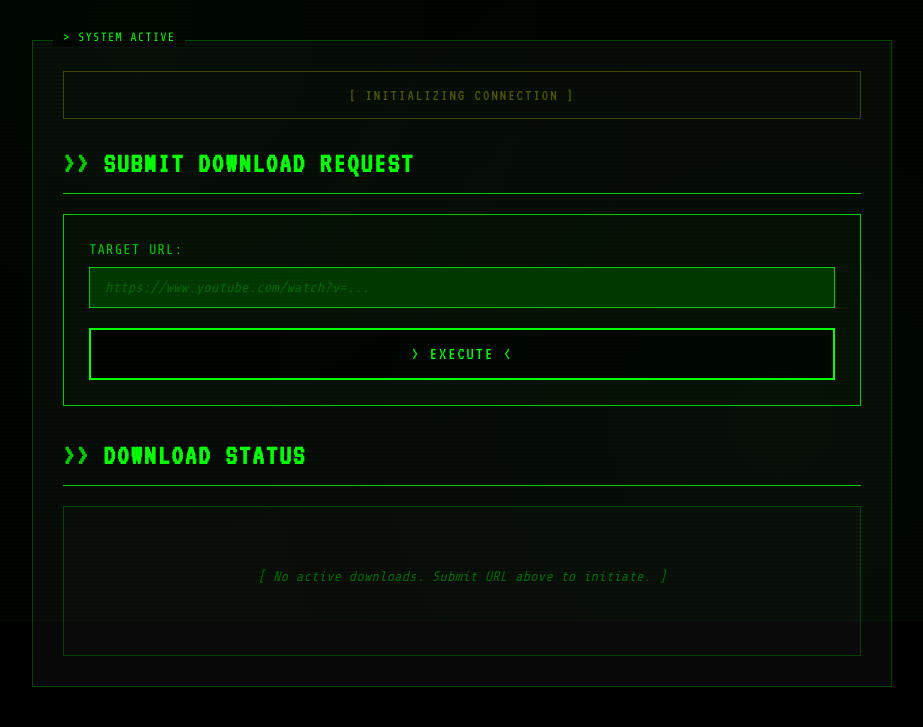
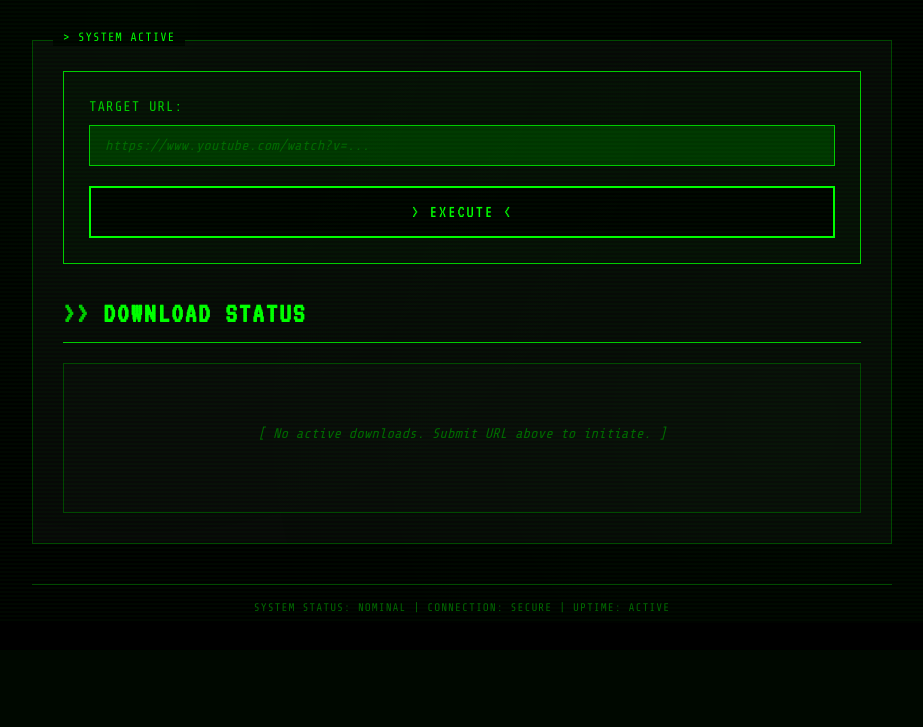
Before and after one commit to kevinpostal/FileGuru, a FastAPI app: template yt-dlp-server/templates/index.html in a window 1280 px wide. Shown: the part 177-904 px from the top of the page, without its empty margins (178-1101 px from the left). After the commit the page ends 790 px from the top, so only its background shows below. Run offline with FastAPI, Linux system fonts and the light colour scheme; the template is opened without the code that fills it, so the values that code supplies are empty.

Commit message:
ui: comment out connection status and section header elements in download interface

```diff
--- a/yt-dlp-server/templates/index.html
+++ b/yt-dlp-server/templates/index.html
@@ -129,6 +129,7 @@
             position: relative;
         }
 
+
         main::before {
             content: '> SYSTEM ACTIVE';
             position: absolute;
@@ -909,14 +910,14 @@
         </header>
 
         <main>
-            <!-- Connection Status -->
+            <!-- Connection Status
             <div id="connection-status" class="status-indicator connecting">
                 <span id="connection-text">Initializing Connection</span>
-            </div>
+            </div> -->
 
             <!-- Download Form -->
             <section class="download-section">
-                <h2 class="section-header">Submit Download Request</h2>
+                <!-- <h2 class="section-header">Submit Download Request</h2> -->
                 <form id="download-form" class="download-form">
                     <div class="form-group">
                         <label for="url-input">Target URL</label>
```
